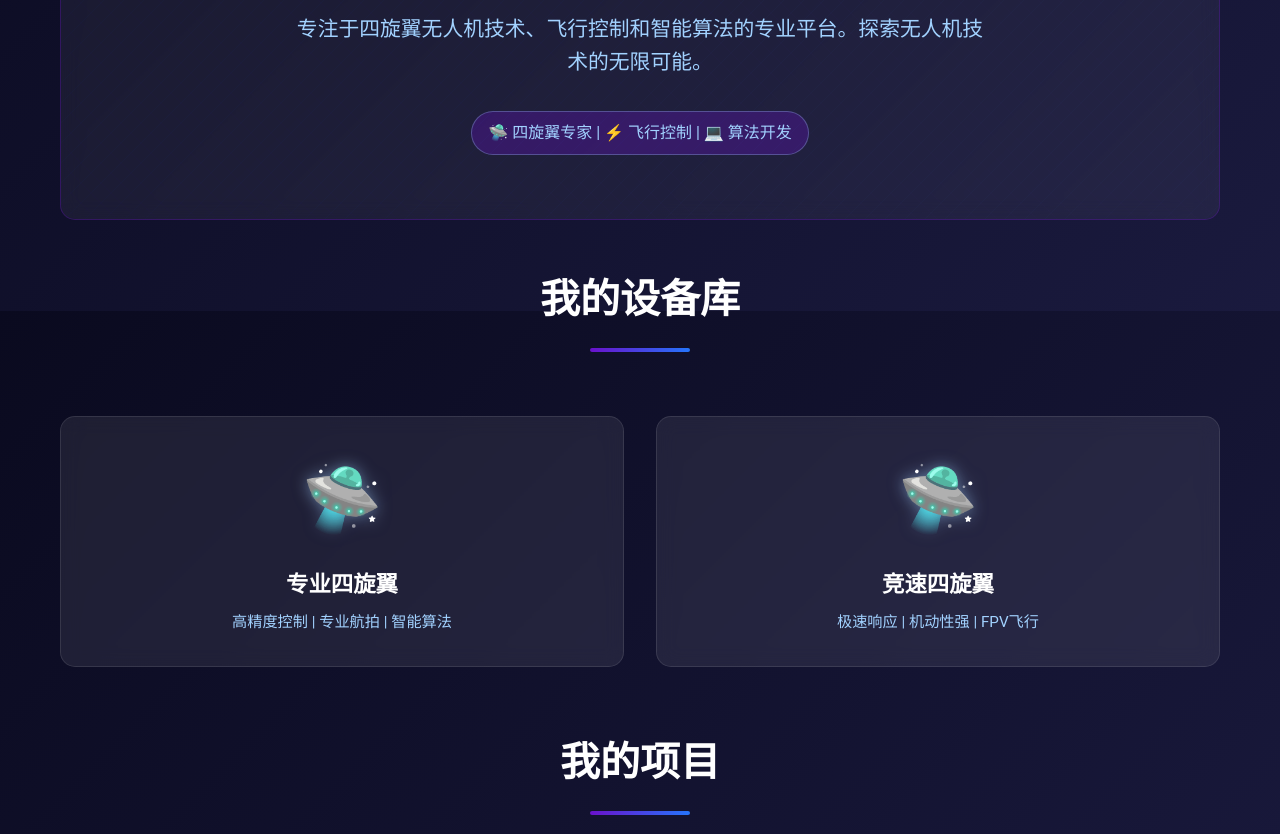
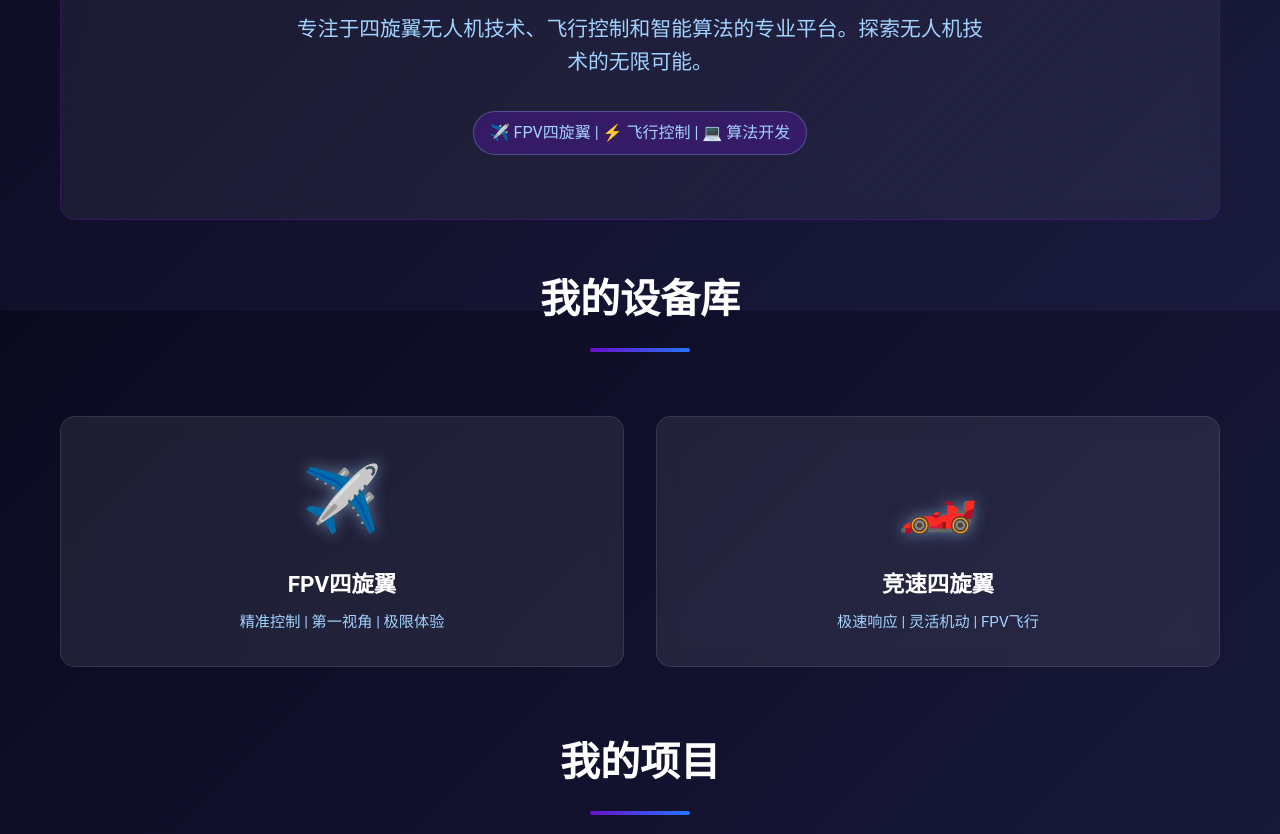
Before and after one commit to shenbiwenliang/personal-website, a plain HTML site: page index.html in a window 1280 px wide. Shown: the part 489-1323 px from the top of the page. Drawn offline with Linux system fonts and the light colour scheme.

Commit message:
Update UFO icons to FPV quadcopter icons and strengthen FPV theme

```diff
--- a/index.html
+++ b/index.html
@@ -437,14 +437,14 @@
     <main class="container">
         <!-- 英雄区域 -->
         <section class="hero-section fade-in">
-            <div class="fpv-icon">🛸</div>
+            <div class="fpv-icon">✈️</div>
             <h1 class="hero-title">四旋翼技术空间</h1>
             <p class="hero-text">
                 专注于四旋翼无人机技术、飞行控制和智能算法的专业平台。探索无人机技术的无限可能。
             </p>
             <div style="margin-top: 2rem;">
                 <span style="display: inline-block; padding: 0.5rem 1rem; background: rgba(106, 17, 203, 0.3); border-radius: 25px; border: 1px solid rgba(162, 210, 255, 0.3); color: #a2d2ff;">
-                    🛸 四旋翼专家 | ⚡ 飞行控制 | 💻 算法开发
+                    ✈️ FPV四旋翼 | ⚡ 飞行控制 | 💻 算法开发
                 </span>
             </div>
         </section>
@@ -454,15 +454,15 @@
             <h2 class="section-title">我的设备库</h2>
             <div class="drone-showcase">
                 <div class="drone-card">
-                    <div class="drone-icon">🛸</div>
-                    <h3 class="drone-name">专业四旋翼</h3>
-                    <p class="drone-specs">高精度控制 | 专业航拍 | 智能算法</p>
+                    <div class="drone-icon">✈️</div>
+                    <h3 class="drone-name">FPV四旋翼</h3>
+                    <p class="drone-specs">精准控制 | 第一视角 | 极限体验</p>
                 </div>
 
                 <div class="drone-card">
-                    <div class="drone-icon">🛸</div>
+                    <div class="drone-icon">🏎️</div>
                     <h3 class="drone-name">竞速四旋翼</h3>
-                    <p class="drone-specs">极速响应 | 机动性强 | FPV飞行</p>
+                    <p class="drone-specs">极速响应 | 灵活机动 | FPV飞行</p>
                 </div>
             </div>
         </section>
@@ -559,13 +559,18 @@
                 <div class="skill-card">电路设计</div>
                 <div class="skill-card">信号处理</div>
                 <div class="skill-card">AI算法</div>
+                <!-- 添加更多技能 -->
+                <div class="skill-card">无人机维修</div>
+                <div class="skill-card">航拍摄影</div>
+                <div class="skill-card">视频剪辑</div>
+                <div class="skill-card">项目管理</div>
             </div>
         </section>
     </main>
 
     <footer>
         <div class="container">
-            <p>&copy; 2024 FPV飞行技术. 保留所有权利. | ✈️ 极限飞行梦想</p>
+            <p>&copy; 2024 FPV四旋翼技术. 保留所有权利. | ✈️ FPV飞行专家</p>
         </div>
     </footer>
 
```
Also changed, not shown: 2 other files.
